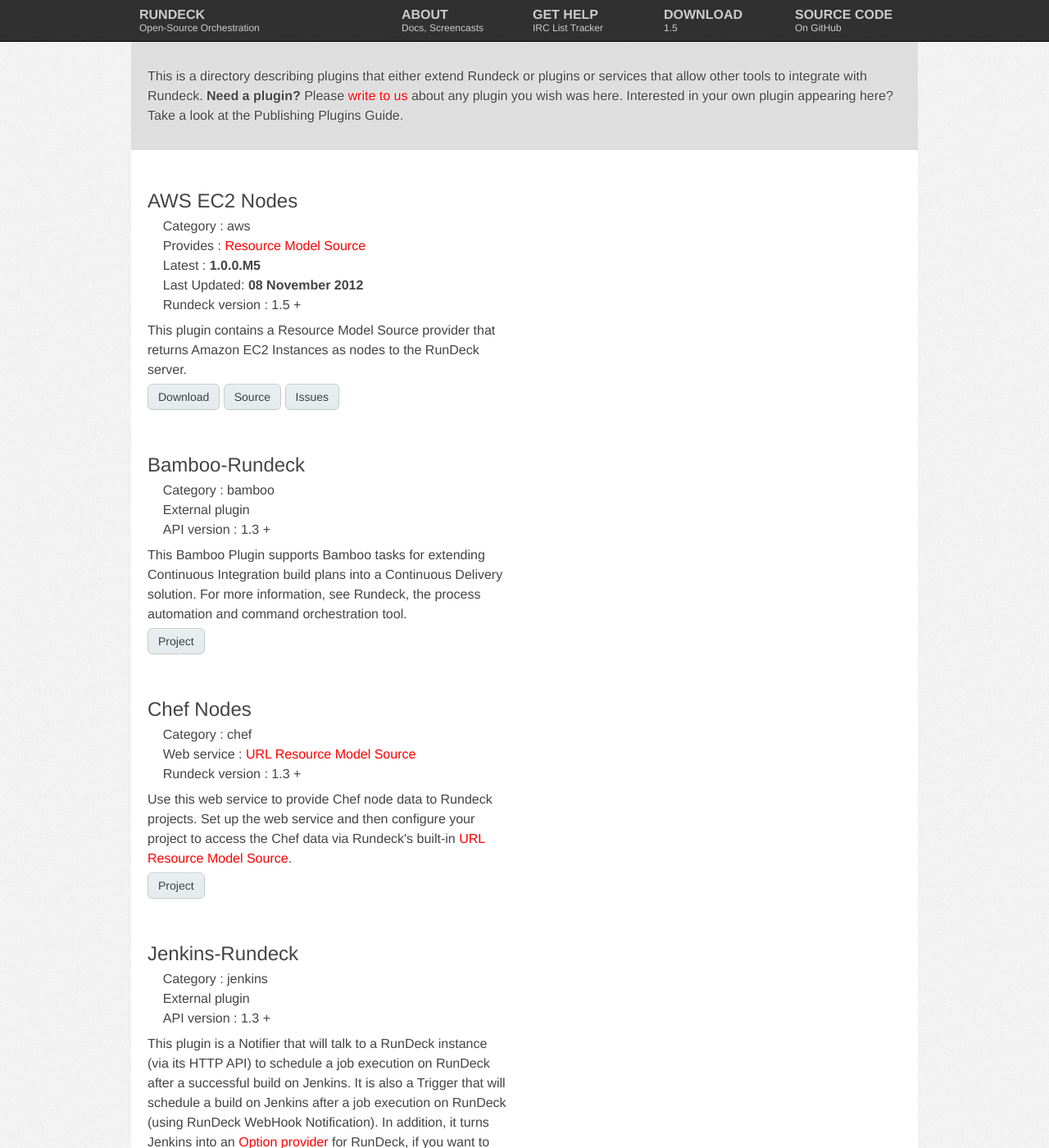
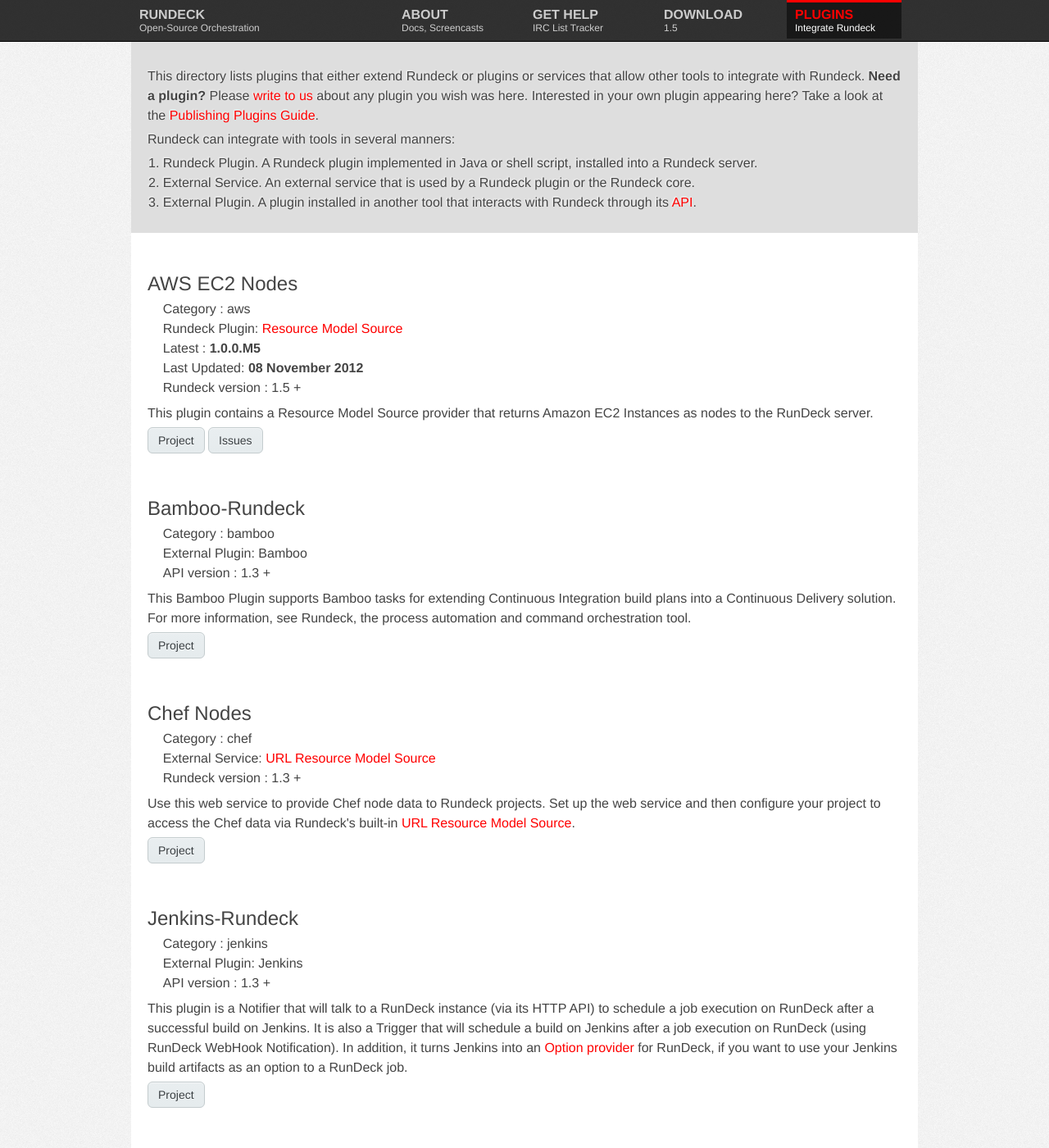
Before and after one commit to rundeck/rundeck-ghpages, a Jekyll site: the page built from plugins.html, in a window 1280 px wide and 1400 px high. Shown: the whole window at 82% size. Built offline with Jekyll 4.4.1, drawn with Linux system fonts in a browser that asks for light colours; nearby versions of some CDN libraries; some of the changed text lies outside the part shown.

Commit message:
add more plugin info and how to contribute.

```diff
--- a/_includes/navheader.html
+++ b/_includes/navheader.html
@@ -23,10 +23,10 @@
       <p class="rd_version">{{ site.rd_version }}</p>
       </a>
     </li>
-    <li class="item source grid_2 omega">
-      <a href="https://github.com/dtolabs/rundeck">
-        <h1>Source Code</h1>
-        <p>On GitHub</p>
+    <li class="item plugins grid_2 omega">
+      <a href="plugins.html">
+        <h1>Plugins</h1>
+        <p>Integrate Rundeck</p>
       </a>
     </li>
 </ul>
--- a/_includes/tour-list.html
+++ b/_includes/tour-list.html
@@ -85,6 +85,7 @@
         <li><p>Integrate with other tools like Chef, Puppet, Jenkins, etc.</p></li>
         <li><p>Add or create plugins for further features.</p></li>
         <li><p><a href="screencasts.html">Watch some screencasts</a> to see how it works.</p></li>
+        <li><p><a href="https://github.com/dtolabs/rundeck">Go to the GitHub project</a> checkout the source.</p></li>
         <li><p><a href="downloads.html">Download and install</a> on Linux, Windows and Mac OS X</p></li>
         <li><p> <a href="docs/index.html">Read the documentation for more information...</a>
         </p></li>
--- a/plugins.html
+++ b/plugins.html
@@ -10,21 +10,30 @@
   <article class="container_12 introduction">
     <div class="grid_12">
       <p>
-        This is a directory describing plugins that either extend Rundeck or plugins or services
+        This directory lists plugins that either extend Rundeck or plugins or services
         that allow other tools to integrate with Rundeck.
         <b>Need a plugin?</b>
         Please <a href="http://groups.google.com/group/rundeck-discuss">write to us</a>
         about any plugin you wish was here.
-        Interested in your own plugin appearing here?  Take a look at the Publishing Plugins Guide.
-          </p>
+        Interested in your own plugin appearing here?  Take a look at the <a href="plugins-guide.html">Publishing Plugins Guide</a>.
       </p>
+      <p>Rundeck can integrate with tools in several manners:</p>
+      <ol>
+        <li> Rundeck Plugin. A Rundeck plugin implemented in Java or shell script, installed into a Rundeck server.</li>
+        <li> External Service. An external service that is used by a Rundeck plugin or the Rundeck core.</li>
+        <li> External Plugin. A plugin installed in another tool that interacts with Rundeck through its <a href="http://rundeck.org/docs/api/index.html">API</a>.</li>
+      </ol>
     </div>
 
+
     <div class="clear"></div>
+
   </article>
 
+
   <article class="container_12">
-	<div class="grid_6">
+
+	<div class="grid_12">
 
       <article class="plugin">
         <header>
@@ -35,7 +44,7 @@
               aws
             </li>
             <li>
-              <span>Provides :</span>
+              <span>Rundeck Plugin:</span>
               <a href="http://rundeck.org/docs/manual/plugins.html#resource-model-source-plugins">Resource Model Source</a>
             </li>
             <li>
@@ -52,8 +61,8 @@
           </p>
         </div>
         <p class="buttons">
-          <a href="http://download.rundeck.org/plugins/rundeck-ec2-nodes-plugin" class="btn blueLight doc"><span class="ico"></span>Download</a>
-          <a href="https://github.com/gschueler/rundeck-ec2-nodes-plugin" class="btn blueLight source"><span class="ico"></span>Source</a>
+          <!--a href="http://download.rundeck.org/plugins/rundeck-ec2-nodes-plugin" class="btn blueLight doc"><span class="ico"></span>Download</a-->
+          <a href="https://github.com/gschueler/rundeck-ec2-nodes-plugin" class="btn blueLight source"><span class="ico"></span>Project</a>
           <a href="https://github.com/gschueler/rundeck-ec2-nodes-plugin/issues" class="btn blueLight issues"><span class="ico"></span>Issues</a>
         </p>
       </article>
@@ -67,7 +76,7 @@
               bamboo
             </li>
             <li>
-              <span>External plugin</span>
+              <span>External Plugin:</span> Bamboo
             </li>
             <li>
               API version : 1.3 +
@@ -92,7 +101,7 @@
               chef
             </li>
             <li>
-              <span>Web service :</span>
+              <span>External Service:</span>
               <a href="http://rundeck.org/docs/manual/plugins.html#url-resource-model-source-configuration">URL Resource Model Source</a>
             </li>
             <li>
@@ -120,7 +129,7 @@
               jenkins
             </li>
             <li>
-              <span>External plugin</span>
+              <span>External Plugin: </span> Jenkins
             </li>
             <li>
               API version : 1.3 +
@@ -145,7 +154,8 @@
               puppet
             </li>
             <li>
-             <span>Web service</span>
+             <span>External Service</span>
+              <a href="http://rundeck.org/docs/manual/plugins.html#url-resource-model-source-configuration">URL Resource Model Source</a>
             </li>
             <li>
               Rundeck version : 1.3 +
@@ -171,7 +181,7 @@
               puppet
             </li>
             <li>
-             <span>Plugin:</span> Resource Model Source Provider Script
+             <span>Rundeck Plugin:</span> Resource Model Source Provider
             </li>
             <li>
               Rundeck version : 1.3 +
@@ -197,8 +207,7 @@
               windows
             </li>
             <li>
-              <span>Provides :</span>
-              Node Executor
+              <span>Rundeck Plugin:</span> Node Executor
             </li>
             <li>
               Latest : <strong>1.0.0.M5</strong>
@@ -214,15 +223,15 @@
           </p>
         </div>
         <p class="buttons">
-          <a href="http://download.rundeck.org/rundeck-plugins/winrm-executor" class="btn blueLight doc"><span class="ico"></span>Download</a>
-          <a href="https://github.com/dtolabs/rundeck-winrm-plugin" class="btn blueLight source"><span class="ico"></span>Source</a>
+          <!--a href="http://download.rundeck.org/rundeck-plugins/winrm-executor" class="btn blueLight doc"><span class="ico"></span>Download</a-->
+          <a href="https://github.com/dtolabs/rundeck-winrm-plugin" class="btn blueLight source"><span class="ico"></span>Project</a>
           <a href="https://github.com/dtolabs/rundeck-winrm-plugin/issues" class="btn blueLight issues"><span class="ico"></span>Issues</a>
         </p>
       </article>
 
 	</div>
+    <div class="clear"></div>
 
-	<div class="clear"></div>
   </article>
 
 
```
Also changed, not shown: plugins-guide.html (added, +81 -0 lines).
